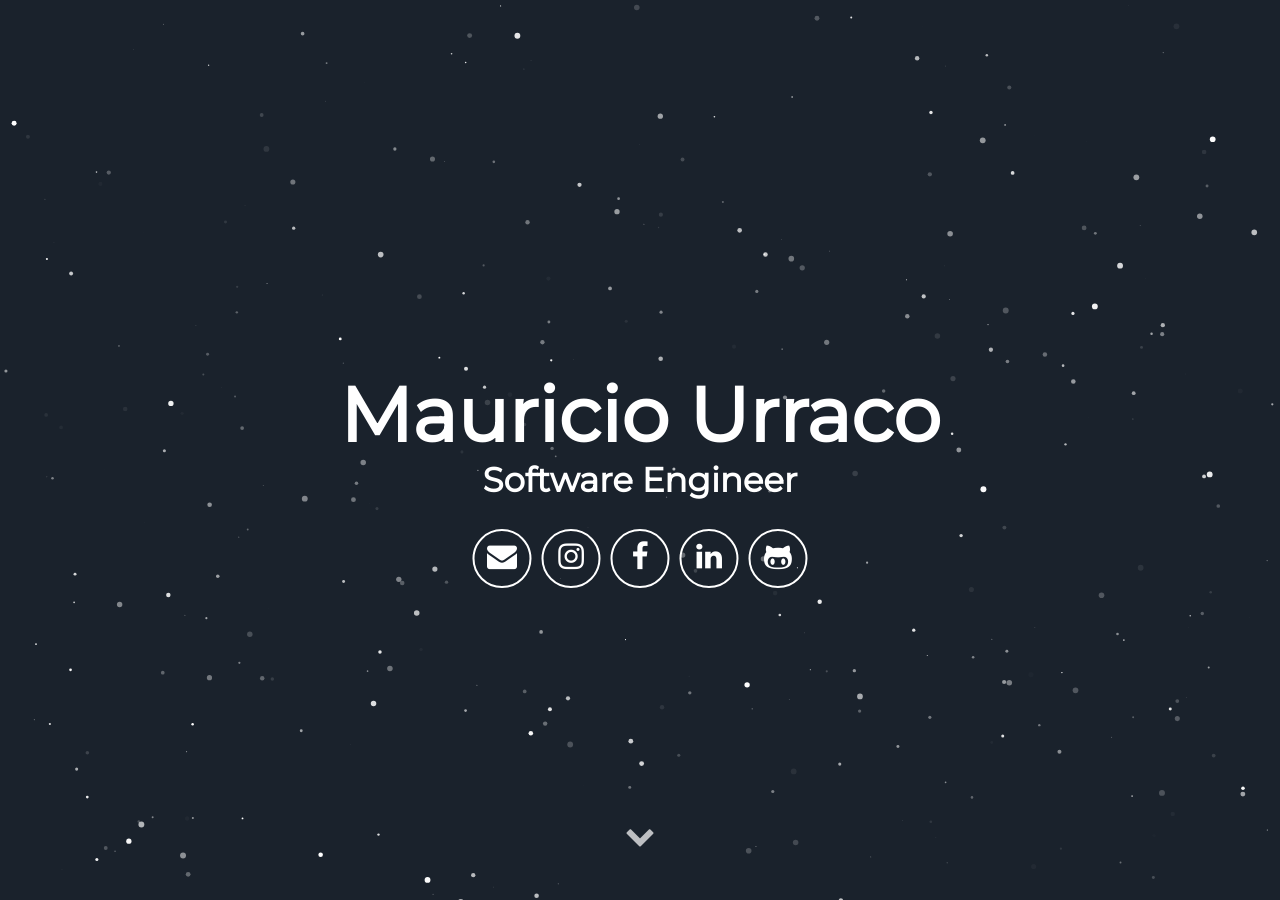
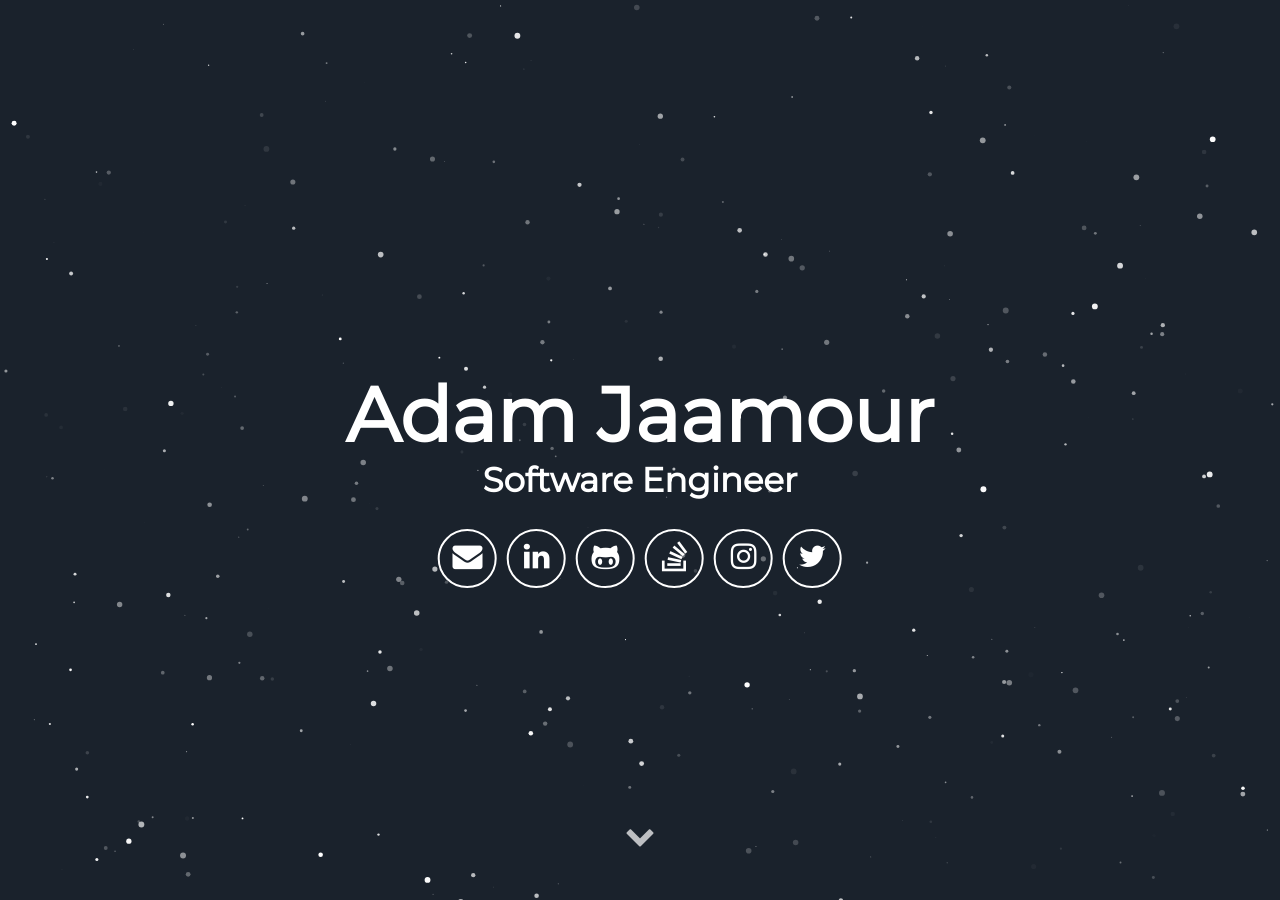
Before and after one commit to Adamouization/Portfolio-Website, a Jekyll site: the page built from index.html, in a window 1280 px wide and 900 px high. Built offline with Jekyll 4.4.1, drawn with Linux system fonts in a browser that asks for light colours; some web fonts are replaced; some of the changed text lies outside the part shown.

Commit message:
Customise names/social links

```diff
--- a/_config.yml
+++ b/_config.yml
@@ -1,14 +1,14 @@
 # Site settings
-title: Mauricio Urraco
+title: Adam Jaamour
 description: Jekyll Theme Minimal Resume
 # baseurl: "" # the subpath of your site, e.g. /blog
 # url: "localhost:3000" # the base hostname & protocol for your site e.g. http://willianjusten.com.br
 
 # User settings
-username: Mauricio Urraco
+username: Adam Jaamour
 user_description: I'm a nomad Software Engineer, always searching for the next challenge; no task is too scary nor too difficult. Lately I have been immersed in the <b>crypto-world</b> working for Radix, a London based startup trying to create the next massive scalable DLT.. I'm one of the two guys behind all the JS related stuff. Visit my blog here":" <a href="https://mauriciourraco.com" target="_blank">https://mauriciourraco.com</a>
 user_title: Software Engineer
-email: mauriurraco@gmail.com
+email: adam@jaamour.com
 # twitter_username: lorem_ipsum
 # github_username:  lorem_ipsum
 # gplus_username:  lorem_ipsum
--- a/_includes/footer.html
+++ b/_includes/footer.html
@@ -1,6 +1,6 @@
 <footer class="footer">
     <!-- <p>&copy; {{ site.username }}</p> -->
-    <p>Build with Jekyll and <span class="love">❤</span> by <a href="https://github.com/murraco">Mauricio Urraco</a></p>
+    <p>Build with Jekyll and <span class="love">❤</span> by <a href="https://github.com/murraco">Adam Jaamour</a></p>
 </footer>
 <script src="//cdn.jsdelivr.net/particles.js/2.0.0/particles.min.js"></script>
 <script src="{{ '/assets/js/sweet-scroll.min.js' | prepend: site.baseurl }}"></script>
--- a/_includes/header.html
+++ b/_includes/header.html
@@ -5,11 +5,12 @@
         <span class="site-description">{{ site.user_title }}</span>
       </h1>
       <div class="header-icons">
-        <a aria-label="Send email" href="mailto:mauriurraco@gmail.com"><i class="icon fa fa-envelope"></i></a>
-        <a aria-label="My Instagram" target="_blank" href="https://www.instagram.com/mauriciourraco7"><i class="icon fa fa-instagram" aria-hidden="true"></i></a>
-        <a aria-label="My Facebook" target="_blank" href="https://www.facebook.com/mauricio.urraco"><i class="icon fa fa-facebook" aria-hidden="true"></i></a>
-        <a aria-label="My LinkedIn" target="_blank" href="https://www.linkedin.com/in/murraco"><i class="icon fa fa-linkedin" aria-hidden="true"></i></a>
-        <a aria-label="My Github" target="_blank" href="https://github.com/murraco"><i class="icon fa fa-github-alt" aria-hidden="true"></i></a>
+          <a aria-label="Send email" href="mailto:adam@jaamour.com"><i class="icon fa fa-envelope"></i></a>
+          <a aria-label="My LinkedIn" target="_blank" href="https://www.linkedin.com/in/adamjaamour/"><i class="icon fa fa-linkedin" aria-hidden="true"></i></a>
+          <a aria-label="My Github" target="_blank" href="https://github.com/Adamouization"><i class="icon fa fa-github-alt" aria-hidden="true"></i></a>
+          <a aria-label="My StackOverflow" target="_blank" href="https://stackoverflow.com/users/5609328/adam-jaamour?tab=profile"><i class="icon fa fa-stack-overflow" aria-hidden="true"></i></a>
+          <a aria-label="My Instagram" target="_blank" href="https://www.instagram.com/adamouization/"><i class="icon fa fa-instagram" aria-hidden="true"></i></a>
+          <a aria-label="My Twitter" target="_blank" href="https://github.com/Adamouization"><i class="icon fa fa-twitter" aria-hidden="true"></i></a>
       </div>
       <div class="header-links">
         <!-- <a class="link" href="#about" data-scroll>About Me</a> -->
```
